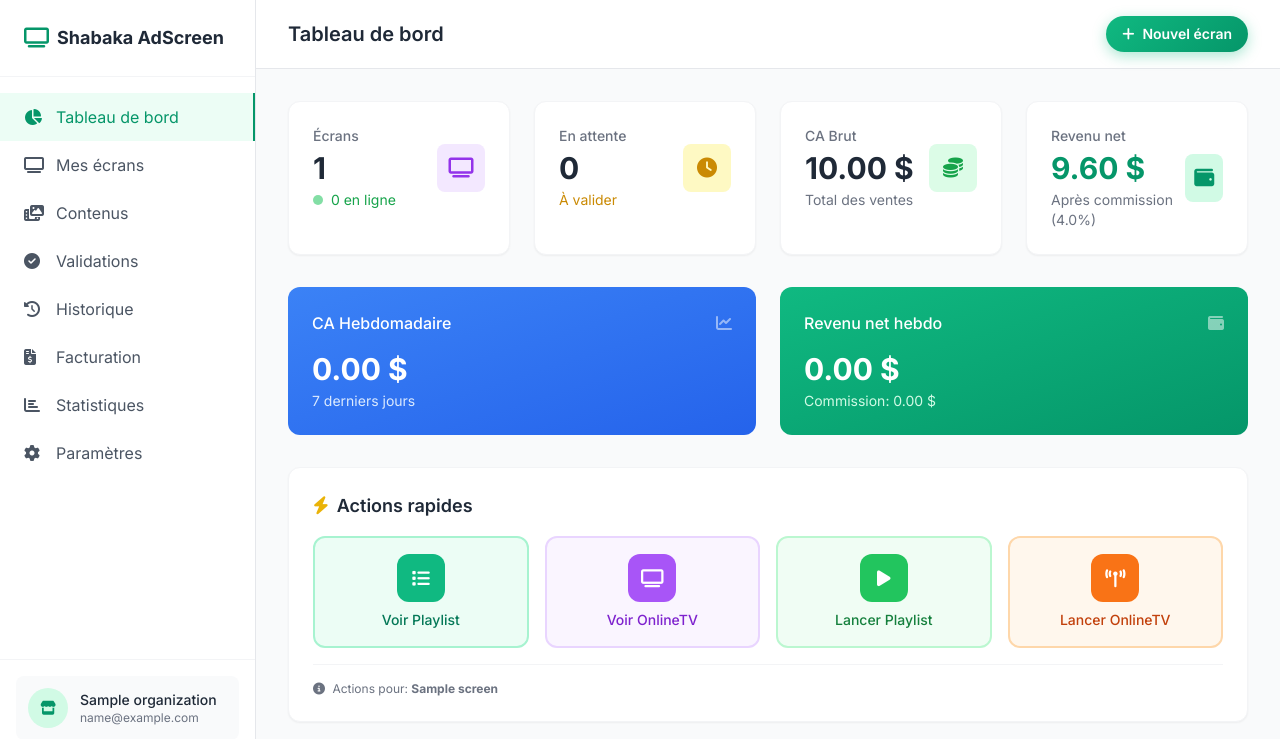
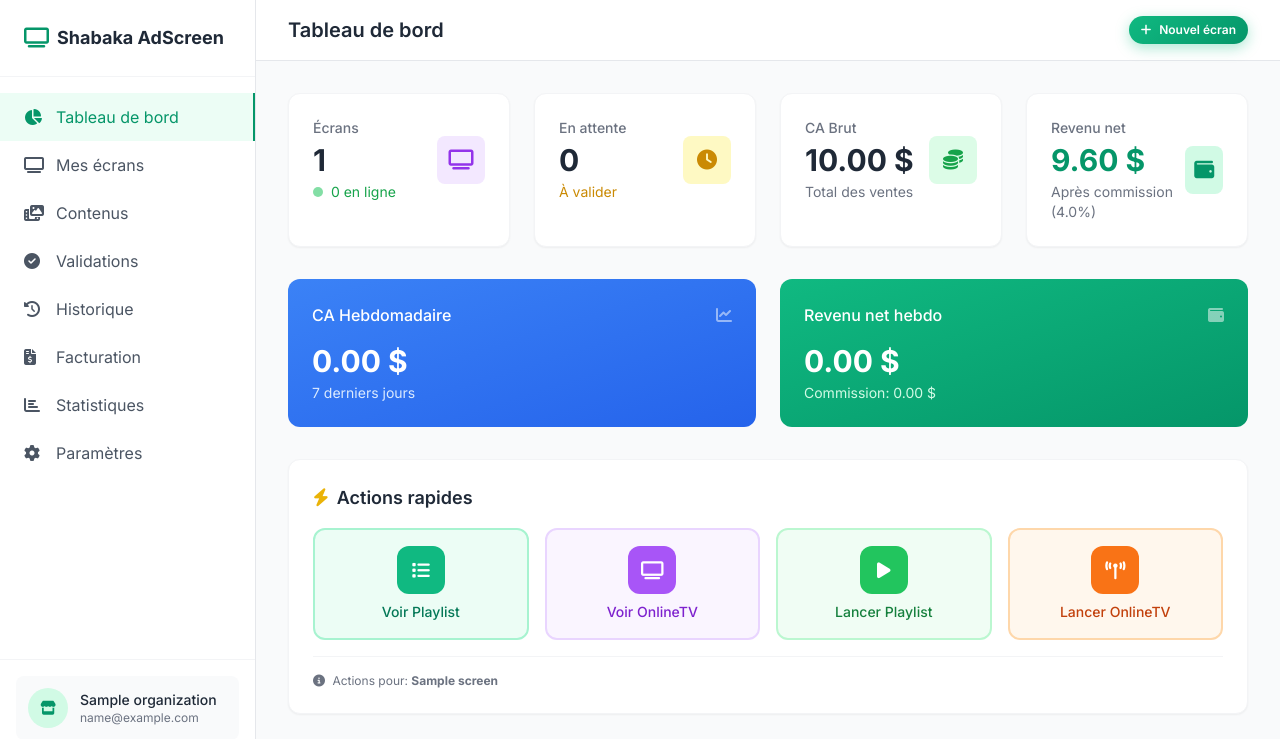
Before and after one commit to moa-digitalagency/AdScreen, a Flask app: page /org/dashboard in a window 1280 px wide. Shown: the top 739 px of the page. Run offline with Flask 3, Linux system fonts and the light colour scheme; a user stored in the database is signed in; tables that the repository leaves empty hold one stand-in row (values such as "Sample post"); style sheets or scripts are compiled from the project's sources.

Commit message:
Adjust sidebar and header styles for better organization layout
Update templates/org/base.html to fix sidebar footer position using mt-auto and reduce the size of the "Nouvel écran" button.

Replit-Commit-Author: Agent
Replit-Commit-Session-Id: 22c84d4a-4f68-42bc-9c19-4975d4f0cfd9
Replit-Commit-Checkpoint-Type: full_checkpoint
Replit-Commit-Event-Id: 8b08d755-b549-44b7-81fd-f8653c4bf076
Replit-Commit-Screenshot-Url: https://storage.googleapis.com/screenshot-production-us-central1/0fc42c65-1113-4e90-bb64-8952c18ca7d8/22c84d4a-4f68-42bc-9c19-4975d4f0cfd9/awbeyzO
Replit-Helium-Checkpoint-Created: true

```diff
--- a/templates/org/base.html
+++ b/templates/org/base.html
@@ -57,7 +57,7 @@
             </a>
         </nav>
 
-        <div class="flex-shrink-0 w-full p-3 sm:p-4 border-t border-gray-100">
+        <div class="flex-shrink-0 w-full p-3 sm:p-4 border-t border-gray-100 mt-auto">
             <div class="bg-gray-50 rounded-lg p-2.5 sm:p-3">
                 <div class="flex items-center gap-2 sm:gap-3">
                     <div class="w-9 h-9 sm:w-10 sm:h-10 bg-primary-100 rounded-full flex items-center justify-center flex-shrink-0">
@@ -87,7 +87,7 @@
                     <h1 class="text-lg sm:text-xl font-semibold text-gray-800 truncate">{% block page_title %}Dashboard{% endblock %}</h1>
                 </div>
                 <div class="flex items-center gap-2 sm:gap-4 flex-shrink-0">
-                    <a href="{{ url_for('org.new_screen') }}" class="btn-primary text-xs sm:text-sm !py-1.5 sm:!py-2 !px-3 sm:!px-4">
+                    <a href="{{ url_for('org.new_screen') }}" class="btn-primary text-xs !py-1 !px-2.5 sm:!py-1.5 sm:!px-3">
                         <i class="fas fa-plus"></i>
                         <span class="hidden sm:inline">Nouvel écran</span>
                     </a>
```
